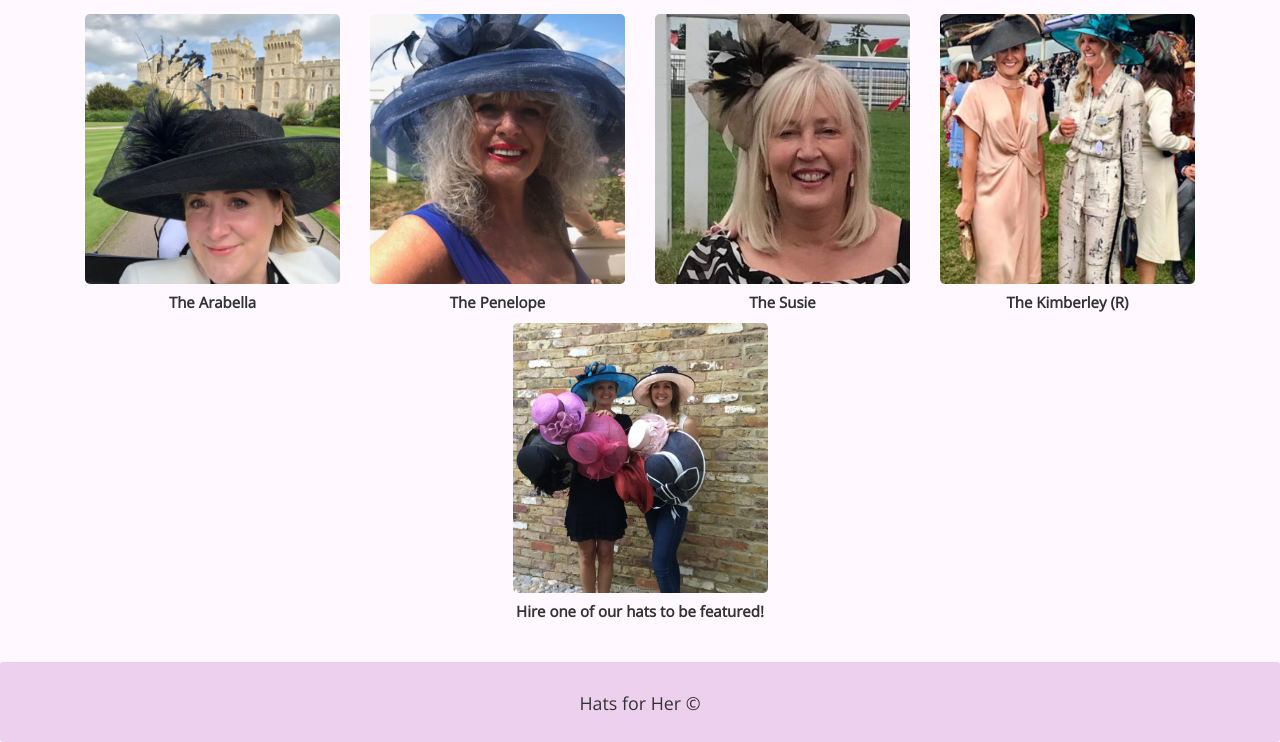
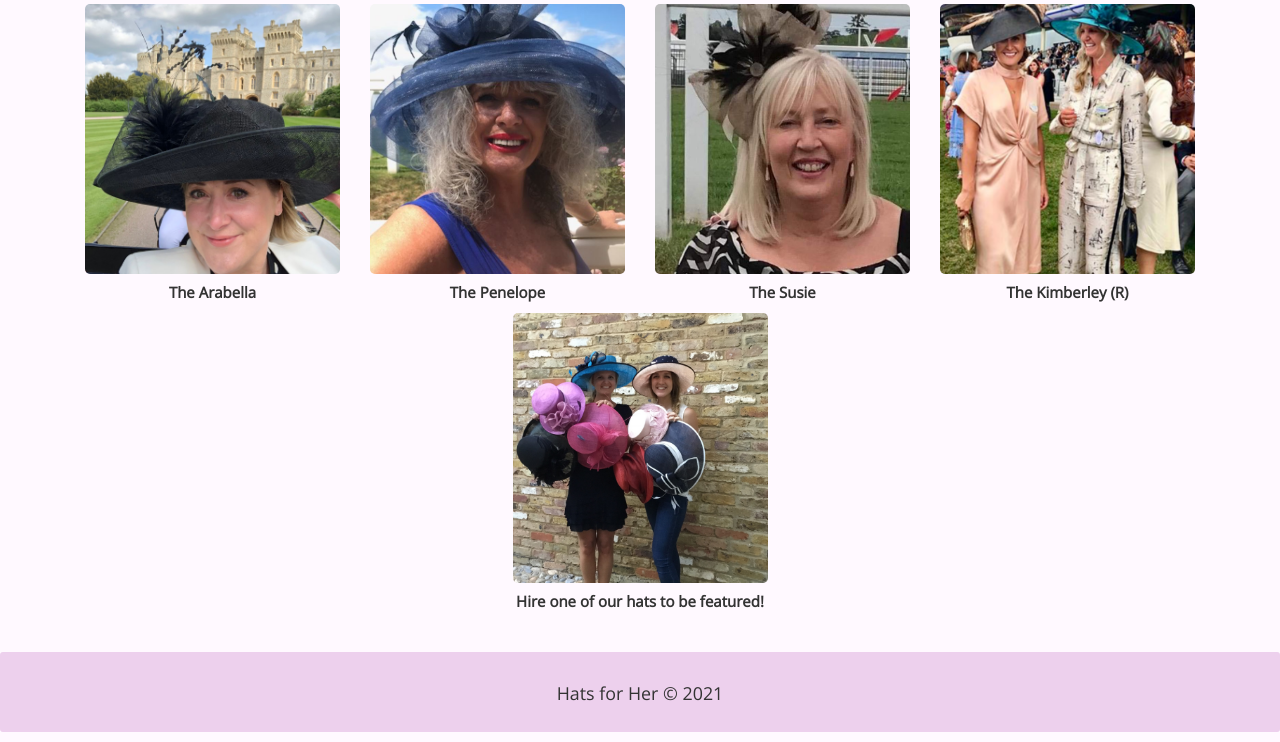
Before and after one commit to ChrisCooper0/HatsForHer, a plain HTML site: page clients.html in a window 1280 px wide. Shown: the part 1005-1747 px from the top of the page. Drawn offline with nearby package versions, Linux system fonts and the light colour scheme.

Commit message:
Add dynamic date to footer

```diff
--- a/clients.css
+++ b/clients.css
@@ -13,7 +13,7 @@ body {
 
 .jumbotron {
   background-color: #edd0ed;
-  margin-bottom: 0;
+  margin-bottom: -10px;
   padding: 20px;
 }
 
--- a/clients.html
+++ b/clients.html
@@ -185,7 +185,12 @@
     </div>
 
     <div class="jumbotron text-center footer">
-      <p><small>Hats for Her &copy </small></p>
+      <p><small>Hats for Her &copy;
+        <span id="copyright">
+              <script>document.getElementById('copyright').appendChild(document.createTextNode(new Date().getFullYear()))</script>
+          </span>
+      </div>
+      </small></p>
     </div>
     <script
       src="https://code.jquery.com/jquery-3.2.1.slim.min.js"
--- a/hats.css
+++ b/hats.css
@@ -13,7 +13,7 @@ body {
 
 .jumbotron {
   background-color: #edd0ed;
-  margin-bottom: 0;
+  margin-bottom: -10px;
   padding: 20px;
 }
 
--- a/testimonials.css
+++ b/testimonials.css
@@ -13,7 +13,7 @@ body {
 
 .jumbotron {
   background-color: #edd0ed;
-  margin-bottom: 0;
+  margin-bottom: -10px;
   padding: 20px;
 }
 
```
Also changed, not shown: hats.html (+6 -1 lines), testimonials.html (+8 -2 lines).
